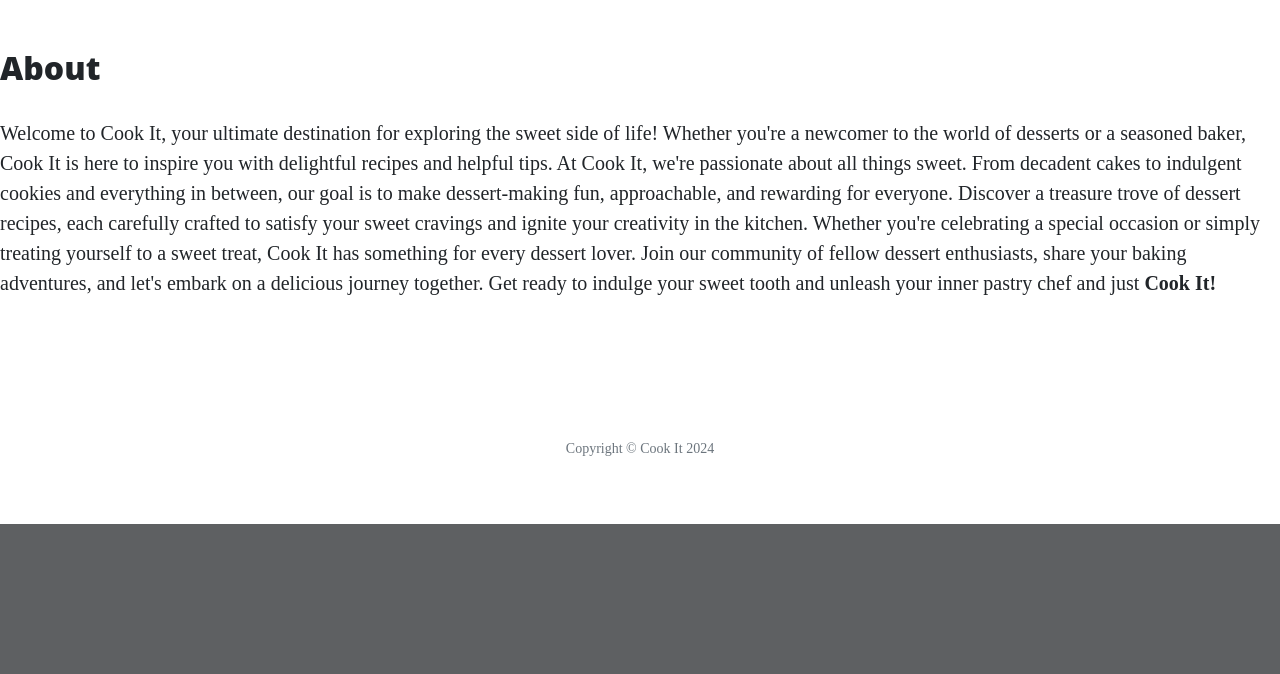
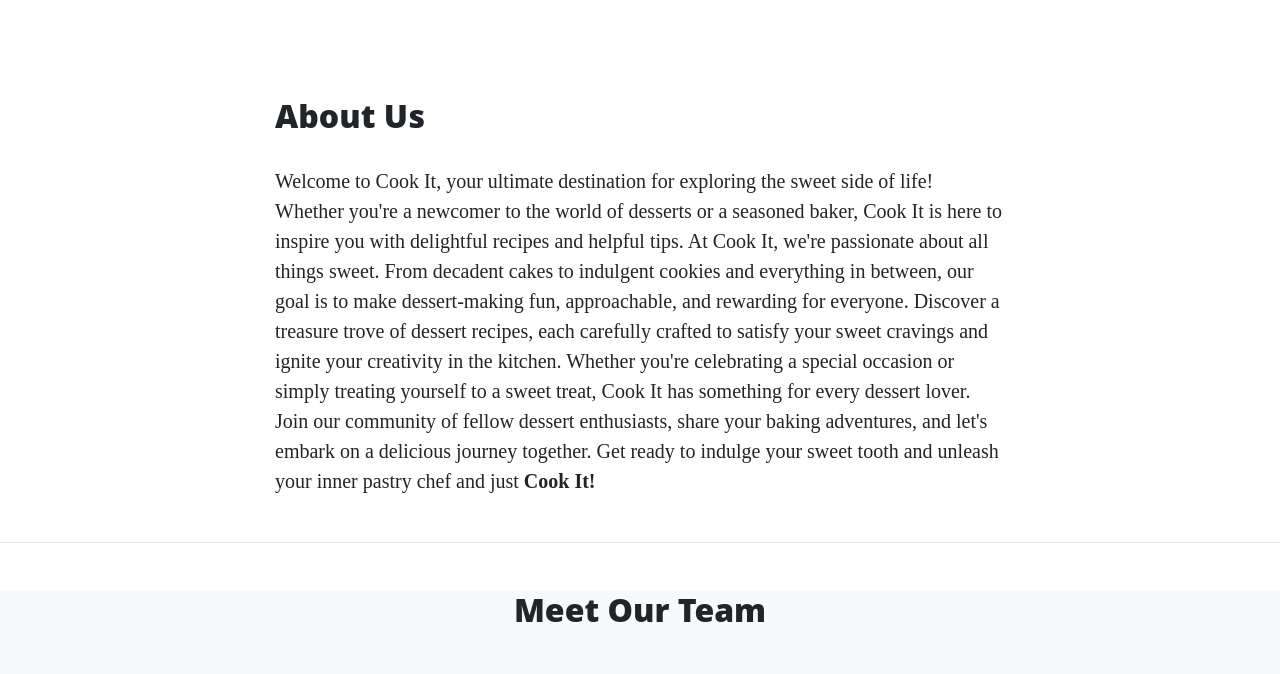
Before and after one commit to MrHraza/Cook-it, a Flask app: page /about in a window 1280 px wide. Shown: the part 533-1207 px from the top of the page. Before the commit the page ends 1057 px from the top, so only its background shows below. Run offline with Flask 3, Linux system fonts and the light colour scheme; some libraries are stand-ins or nearby versions.

Commit message:
update all

```diff
--- a/bigpot/routes.py
+++ b/bigpot/routes.py
@@ -13,11 +13,11 @@ def index():
 
 @app.route("/about")
 def about():
-    return render_template("about.html", page_title='About')
+    return render_template("about.html", page_title='About Us')
 
 @app.route("/contact")
 def contact():
-    return render_template("contact.html", page_title='Contact')
+    return render_template("contact.html", page_title='Contact Us')
 
 @app.route("/community")
 def community():
--- a/bigpot/templates/about.html
+++ b/bigpot/templates/about.html
@@ -1,10 +1,13 @@
 {% extends "base.html" %}
 {% block content %}
 
-<h2>{{ page_title }}</h2>
-
+<section class="about-section">
+    <div class="container">
+        <div class="row">
+            <div class="col-lg-8 mx-auto">
+                <h2 class="mt-5 mb-4">{{ page_title }}</h2>
                 <p>
-        Welcome to Cook It, your ultimate destination for exploring the sweet side of life! Whether you're a newcomer to
+                    Welcome to Cook It, your ultimate destination for exploring the sweet side of life! <br> Whether you're a newcomer to
                     the world of desserts or a seasoned baker, Cook It is here to inspire you with delightful recipes and helpful tips.
 
                     At Cook It, we're passionate about all things sweet. From decadent cakes to indulgent cookies and everything in
@@ -17,6 +20,42 @@
                     Join our community of fellow dessert enthusiasts, share your baking adventures, and let's embark on a delicious
                     journey together. Get ready to indulge your sweet tooth and unleash your inner pastry chef and just<strong> Cook It!</strong>
                 </p>
+            </div>
+        </div>
+    </div>
+</section>
 
+<!-- Team Section -->
+<hr>
+<section class="mt-5 px-5 bg-light">
+    <div class="container">
+        <h2 class="text-center mt-5 mb-5">Meet Our Team</h2>
+
+        <div class="row">
+            <div class="col-md-4">
+                <div style="text-align: center;">
+                    <img style="height: 150px; width: 150px;" src="https://media.istockphoto.com/id/992952572/photo/portrait-of-an-elderly-smiling-man.jpg" alt="Team Member">
+                    <h3 class="mt-3">John Doe</h3>
+                    <p>CEO & Founder</p>
+                </div>
+            </div>
+            <div class="col-md-4">
+                <div style="text-align: center;">
+                    <img style="height: 150px; width: 150px;" src="https://media.istockphoto.com/id/157530431/photo/senior-man-portrait-on-black-background.jpg" alt="Team Member">
+                    <h3 class="mt-3">Mike Johnson</h3>
+                    <p>Marketing Manager</p>
+                </div>
+            </div>
+            <div class="col-md-4">
+                <div style="text-align: center;">
+                    <img style="height: 150px; width: 150px;" src="https://images.freeimages.com/images/large-previews/092/marks-of-time-1431882.jpg" alt="Team Member">
+                    <h3 class="mt-3">Jane Smith</h3>
+                    <p>Lead Developer</p>
+                </div>
+            </div>
+        </div>
+    </div>
+</section>
+<hr>
 
 {% endblock %}
--- a/bigpot/templates/base.html
+++ b/bigpot/templates/base.html
@@ -31,7 +31,7 @@
                             <a class="nav-link" href="{{ url_for('index') }}">Home</a>
                         </li>
                         <li class="nav-item">
-                            <a class="nav-link" href="{{ url_for('about') }}">About</a>
+                            <a class="nav-link" href="{{ url_for('about') }}">About Us</a>
                         </li>
                         <li class="nav-item">
                             <a class="nav-link" href="{{ url_for('contact') }}">Contact Us</a>
```
Lines whose indentation alone changed are shown as unchanged.
